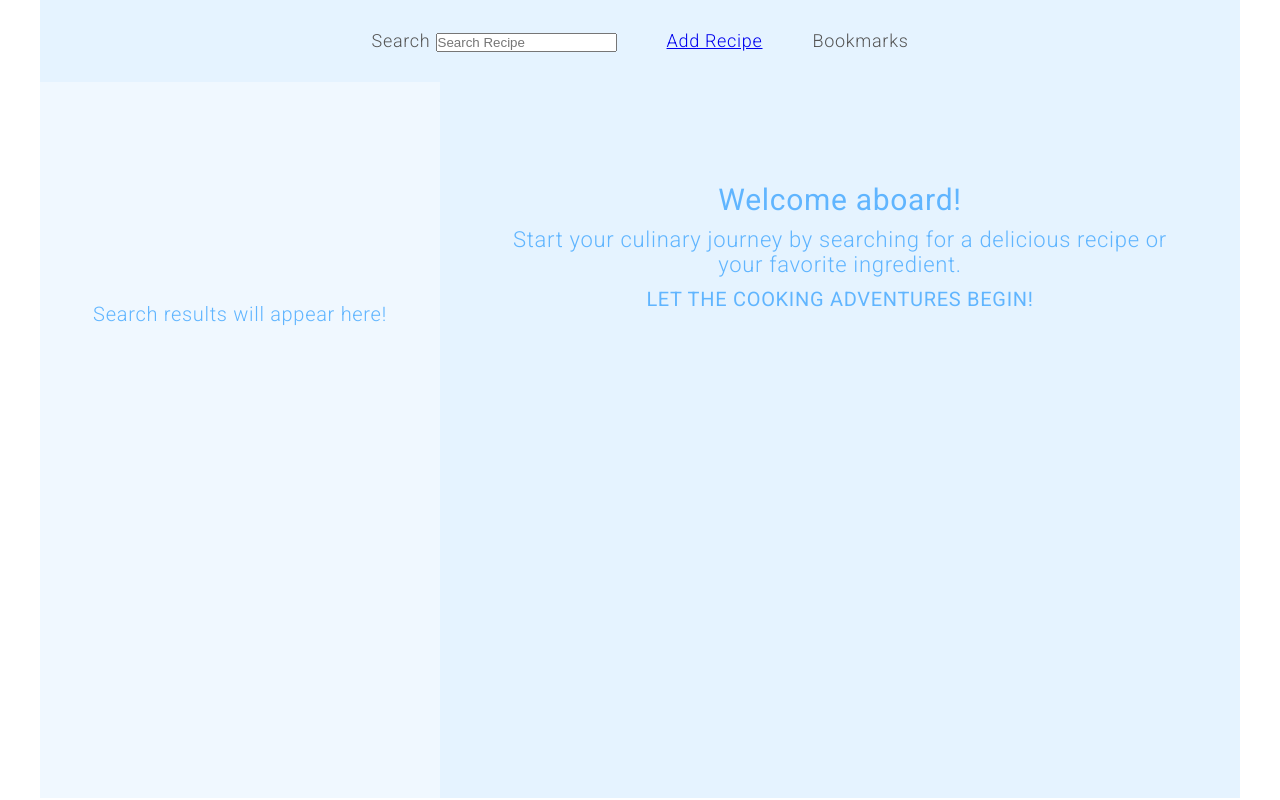
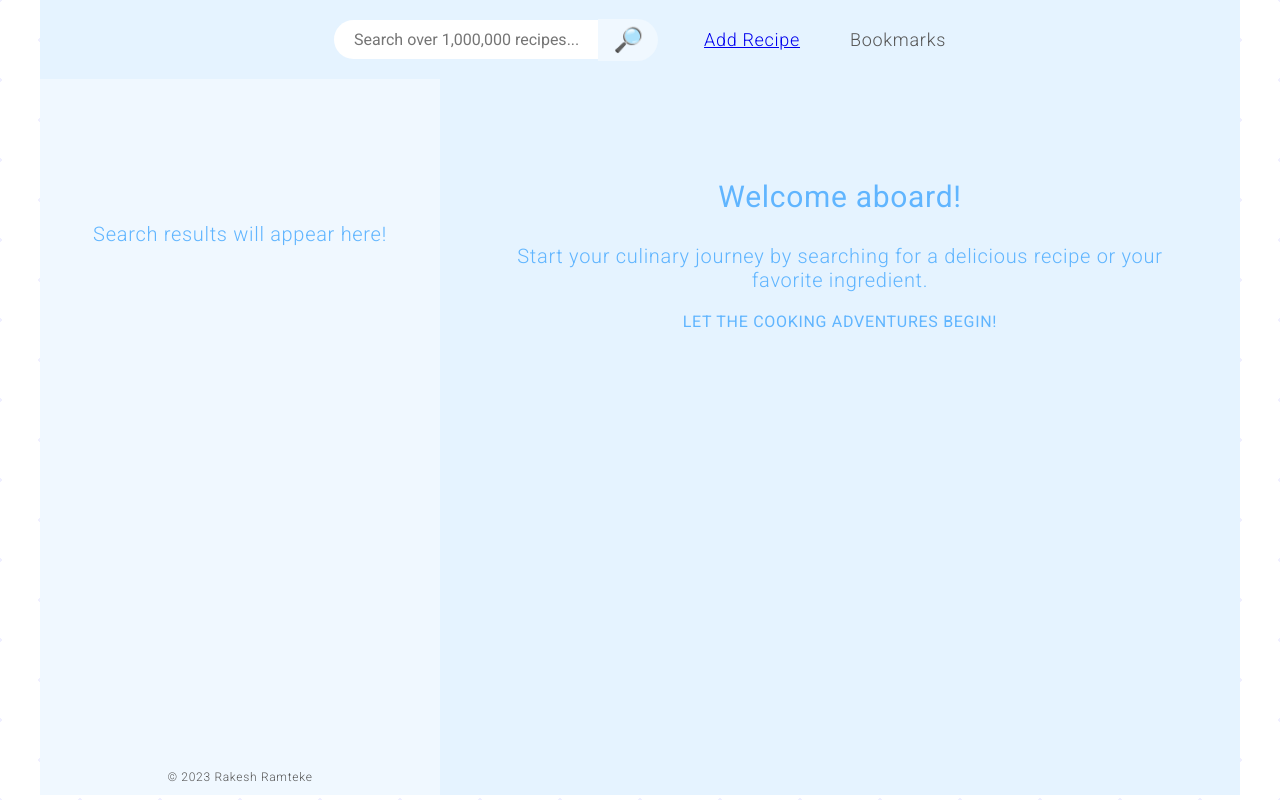
Before and after one commit to rakeshVerse/zinger, a website built with Vite: page index.html in a window 1280 px wide. Built offline with nearby package versions, Linux system fonts and the light colour scheme.

Commit message:
Improve style

```diff
--- a/assets/css/style.css
+++ b/assets/css/style.css
@@ -17,6 +17,11 @@ body {
   font-size: 1.8rem;
   font-weight: 300;
   letter-spacing: 0.7px;
+
+  background-image: radial-gradient(#efefff 2px, transparent 2px),
+    radial-gradient(#efefff 2px, #ffffff 2px);
+  background-size: 80px 80px;
+  background-position: 0 0, 40px 40px;
 }
 
 .hidden {
@@ -32,13 +37,25 @@ body {
   display: none;
 }
 
+.btn-link:link,
+.btn-link:visited {
+  text-decoration: none;
+  color: #555;
+}
+
+.btn-link:hover,
+.btn-link:active {
+  text-decoration: underline;
+}
+
 /* HEADER */
 #app-header {
   display: flex;
   gap: 5rem;
   justify-content: center;
+  align-items: center;
 
-  padding: 3rem;
+  padding: 2rem;
   background: rgb(229, 243, 255);
 }
 
@@ -50,6 +67,40 @@ body {
 #app-header .show-bookmarks:hover > .bookmark-box {
   opacity: 1;
   z-index: 1;
+}
+
+.search-input-box {
+  position: relative;
+}
+
+#search-keyword {
+  border: none;
+  padding: 1rem 2rem;
+  font-size: 1.6rem;
+  border-radius: 20px;
+  font-family: 'Roboto', sans-serif;
+  width: 32rem;
+  color: #555;
+  outline: none;
+}
+
+.btn-search {
+  position: absolute;
+  border: none;
+  outline: none;
+  background: none;
+  font-size: 2.4rem;
+  cursor: pointer;
+
+  background-color: aliceblue;
+  padding: 0.7rem 1.5rem;
+  border-top-right-radius: 25px;
+  border-bottom-right-radius: 25px;
+
+  position: absolute;
+  top: 50%;
+  right: 8%;
+  transform: translate(50%, -50%);
 }
 
 .bookmark-box {
@@ -70,36 +121,51 @@ body {
   max-width: 40rem;
   background-color: aliceblue;
   padding: 2rem 3rem;
+  position: relative;
+}
+
+.recipe-list {
+  /* 8.4rem (header) + 5rem (pagination) + 3.5rem (footer) + 2rem (aside padding) = 18.9rem */
+  height: calc(100svh - 18.9rem);
   overflow-x: scroll;
+
+  display: flex;
+  flex-direction: column;
+  gap: 1.6rem;
+}
+
+.pagination-box {
+  height: 5rem;
+  display: flex;
+  justify-content: space-between;
+  align-items: center;
 }
 
 .preview-info {
   text-align: center;
-  margin-top: 20rem;
   color: #60b5ff;
   font-size: 2rem;
+
+  position: absolute;
+  top: 20%;
+  left: 50%;
+  transform: translateX(-50%);
+  width: 100%;
 }
 
 .recipe-list > * {
   list-style: none;
 }
 
-.recipe-list {
-  display: flex;
-  flex-direction: column;
-  gap: 2rem;
-}
-
 .recipe-preview-link {
   display: flex;
-  gap: 2rem;
-
+  gap: 1.6rem;
   text-decoration: none;
 }
 
 .preview-img {
-  width: 7rem;
-  height: 7rem;
+  width: 6rem;
+  height: 6rem;
   border-radius: 50%;
   object-fit: cover;
 }
@@ -124,6 +190,12 @@ body {
   font-size: 1.4rem;
 }
 
+#preview-footer {
+  text-align: center;
+  font-size: 1.2rem;
+  padding: 1rem;
+}
+
 /* DETAILS */
 #recipe-detail {
   flex-grow: 1;
@@ -144,19 +216,19 @@ body {
 .recipe-info p:first-child {
   font-weight: 400;
   font-size: 3rem;
-  margin-bottom: 1rem;
+  margin-bottom: 3rem;
 }
 
 .recipe-info p:nth-child(2) {
   font-weight: 300;
-  font-size: 2.2rem;
-  margin-bottom: 1rem;
+  font-size: 2rem;
+  margin-bottom: 2rem;
 }
 
 .recipe-info p:last-child {
   font-weight: 400;
   text-transform: uppercase;
-  font-size: 2rem;
+  font-size: 1.6rem;
 }
 
 .recipe-img-box {
@@ -182,7 +254,7 @@ body {
   left: 50%;
   transform: translate(-50%, -50%);
   background-color: #f0f8ffb0;
-  font-size: 3rem;
+  font-size: 2.6rem;
   padding: 1rem;
   text-align: center;
   text-transform: uppercase;
@@ -210,7 +282,6 @@ body {
 
 .recipe-duration span,
 .recipe-servings span {
-  font-size: 2.2rem;
   font-weight: 400;
 }
 
@@ -224,7 +295,7 @@ body {
 .cook-title {
   margin-bottom: 1rem;
   font-weight: 500;
-  font-size: 2.2rem;
+  font-size: 2rem;
   text-transform: uppercase;
 }
 
@@ -236,11 +307,13 @@ body {
   list-style: none;
   justify-items: start;
   text-align: left;
+  font-size: 1.7rem;
 }
 
 /* cook */
 .cook {
   text-align: center;
+  font-size: 1.7rem;
 }
 
 .cook-title,
--- a/index.html
+++ b/index.html
@@ -11,19 +11,22 @@
       rel="stylesheet"
     />
     <link rel="stylesheet" href="assets/css/style.css" />
+    <script defer type="module" src="assets/js/main.js"></script>
   </head>
   <body>
     <div class="container">
       <header id="app-header">
         <!-- Search Recipt -->
         <form action="" id="search-form">
-          <label for="search-keyword">Search</label>
-          <input
-            type="search"
-            name="search-keyword"
-            id="search-keyword"
-            placeholder="Search Recipe"
-          />
+          <div class="search-input-box">
+            <input
+              type="search"
+              name="search-keyword"
+              id="search-keyword"
+              placeholder="Search over 1,000,000 recipes..."
+            />
+            <button type="submit" class="btn btn-search">🔎</button>
+          </div>
         </form>
 
         <a href="#" class="btn-add-recipe btn-open-popup">Add Recipe</a>
@@ -73,6 +76,21 @@
           <div class="preview-info">Search results will appear here!</div>
 
           <ul class="recipe-list recipe-preview-list"></ul>
+
+          <div class="pagination-box hidden">
+            <a href="#" class="btn-link btn-pg-prev">Previous</a>
+            <a href="#" class="btn-link btn-pg-next">Next</a>
+          </div>
+
+          <footer id="preview-footer">
+            <p>
+              &copy;
+              <script>
+                document.write(new Date().getFullYear());
+              </script>
+              Rakesh Ramteke
+            </p>
+          </footer>
         </aside>
 
         <section id="recipe-detail">
@@ -97,6 +115,5 @@
         <span class="btn-close-popup">x</span>
       </header>
     </div>
-    <script type="module" src="assets/js/main.js"></script>
   </body>
 </html>
```
